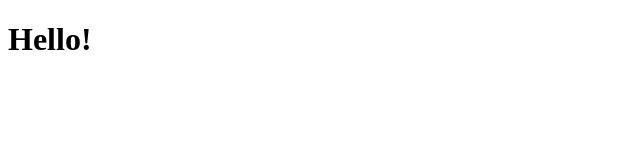
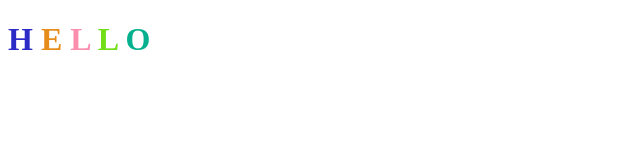
Before and after one commit to saintfortjohnb/Second_Bit, a plain HTML site: page index.html in a window 1280 px wide. Shown: the whole page, without its empty margins (0-640 px from the left). Drawn offline with Linux system fonts and the light colour scheme.

Commit message:
add v1 of color script

```diff
--- /dev/null
+++ b/app.js
@@ -0,0 +1,16 @@
+function randomRGB() {
+    const r = Math.floor(Math.random() * 256);
+    const g = Math.floor(Math.random() * 256);
+    const b = Math.floor(Math.random() * 256);
+    return `rgb(${r},${g},${b})`
+}
+
+
+
+// To change each letter independently
+const letters = document.querySelectorAll('.letter');
+const intervals = setInterval(function() {
+    for (let letter of letters) {
+        letter.style.color = randomRGB();
+    }
+}, 2000);
--- a/index.html
+++ b/index.html
@@ -4,10 +4,17 @@
     <meta charset="UTF-8">
     <meta http-equiv="X-UA-Compatible" content="IE=edge">
     <meta name="viewport" content="width=device-width, initial-scale=1.0">
-    <title>6lack</title>
+    <title>Random Colors</title>
+    <link href="https://fonts.googleapis.com/css?family=Montserrat&display=swap" rel="stylesheet">
 </head>
 <body>
-    <h1>Hello!</h1>
-
+    <h1>
+        <span class="letter">H</span>
+        <span class="letter">E</span>
+        <span class="letter">L</span>
+        <span class="letter">L</span>
+        <span class="letter">O</span>
+    </h1>
+    <script src="app.js"></script>
 </body>
 </html>
```
